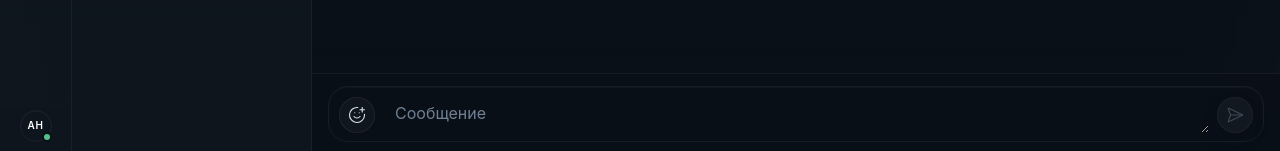
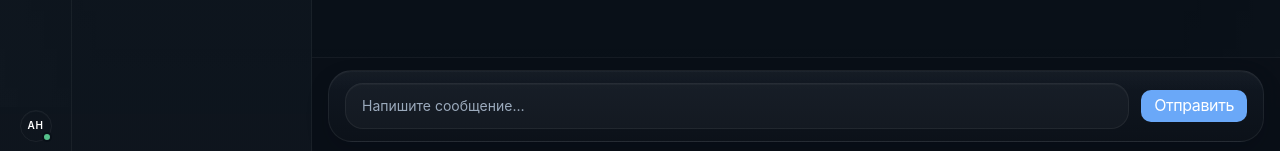
Before and after one commit to dirtysololil/lobby, a Next.js app in the folder apps/web/: page /preview/dm-thread in a window 1280 px wide. Shown: the part 693-844 px from the top of the page. Built offline with nearby package versions, Linux system fonts and the light colour scheme; no server answers.

Commit message:
Разработка личных сообщений между юзерами

```diff
--- a/apps/web/src/app/preview/dm-thread/page.tsx
+++ b/apps/web/src/app/preview/dm-thread/page.tsx
@@ -4,7 +4,6 @@ import { ArrowLeft, BellRing, Clock3, UserRound } from "lucide-react";
 import { Button } from "@/components/ui/button";
 import { PresenceIndicator } from "@/components/ui/presence-indicator";
 import { UserAvatar } from "@/components/ui/user-avatar";
-import { MessageComposer } from "@/components/messages/message-composer";
 import {
   MessageThread,
   type ThreadMessageItem,
@@ -220,7 +219,12 @@ export default function PreviewDmThreadPage() {
         </div>
 
         <div className="border-t border-white/5 bg-[rgba(11,16,24,0.9)] px-4 py-3 backdrop-blur-xl">
-          <MessageComposer disabled={false} onSend={async () => undefined} />
+          <div className="premium-panel flex items-center gap-3 rounded-[24px] px-4 py-3">
+            <div className="flex min-w-0 flex-1 items-center rounded-[18px] border border-white/6 bg-white/[0.03] px-4 py-3 text-sm text-[var(--text-dim)] shadow-[inset_0_1px_0_rgba(255,255,255,0.03)]">
+              Напишите сообщение…
+            </div>
+            <Button size="sm">Отправить</Button>
+          </div>
         </div>
       </div>
     </PreviewShell>
```
